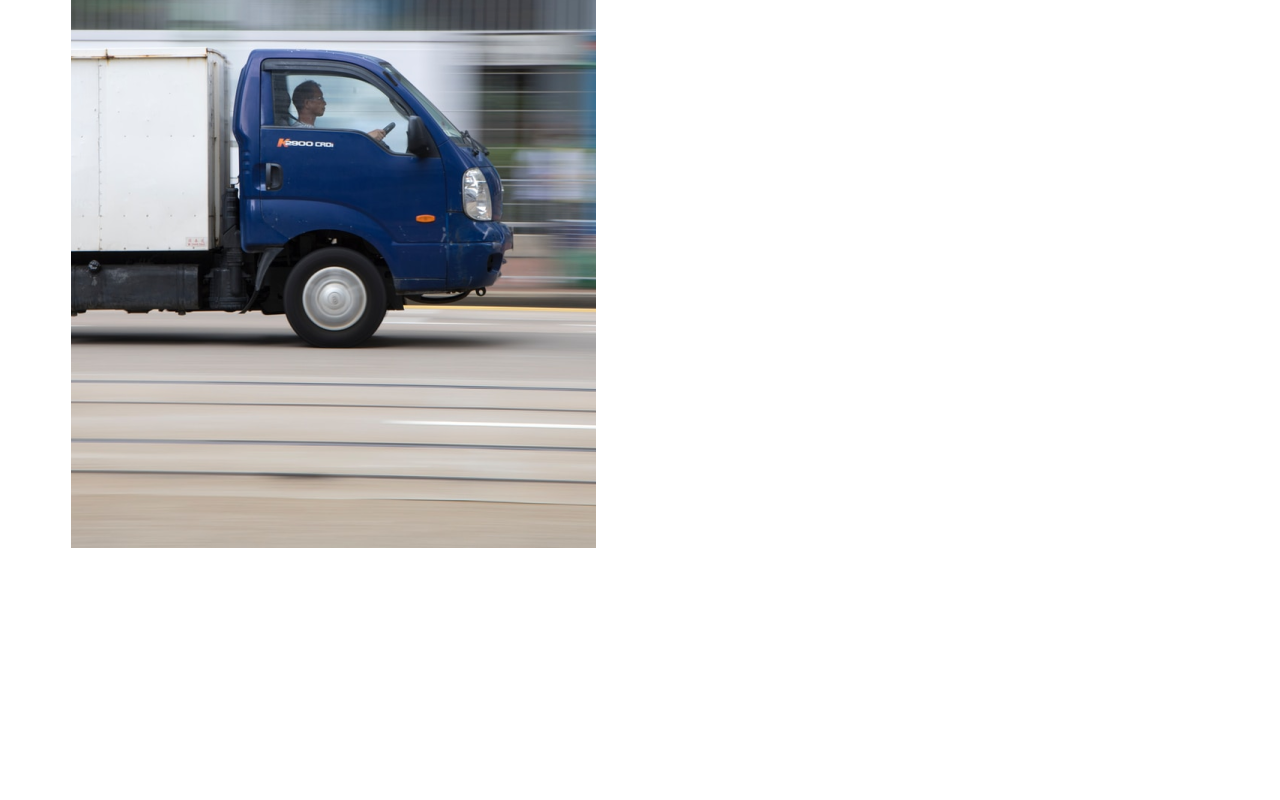
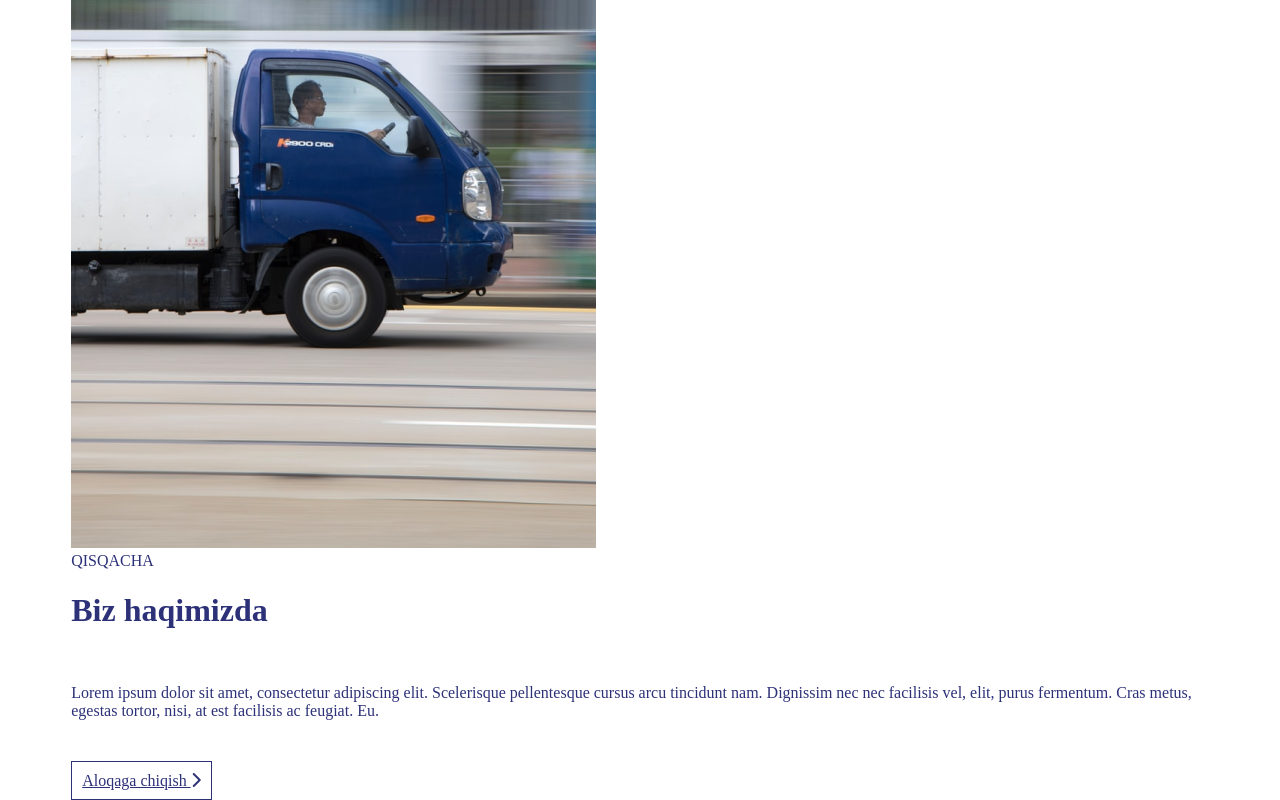
Before and after one commit to hakimov-dev/truck-service-landing, a Vue app: page / in a window 1280 px wide. Shown: the part 3509-4309 px from the top of the page. Before the commit the page ends 4069 px from the top, so only its background shows below. Built offline with nearby package versions, Linux system fonts and the light colour scheme; the HTML template or start-up script is replaced by a standard one.

Commit message:
Added content.

```diff
--- a/src/components/About/index.vue
+++ b/src/components/About/index.vue
@@ -5,7 +5,14 @@
            <img class="content-2" src="@/assets/img/content-2.2.png" alt="">
            <img class="content-3" src="@/assets/img/content-2.3.png" alt="">
          </div>
-         <div class="content2"></div>
+         <div class="content2 w-3/5">
+          <span class="text-2xl">QISQACHA</span>
+           <h1 class="text-6xl font-bold">Biz haqimizda</h1>
+          <br>
+           <p class="leading-8 text-left w-3/5">Lorem ipsum dolor sit amet, consectetur adipiscing elit. Scelerisque pellentesque cursus arcu tincidunt nam. Dignissim nec nec facilisis vel, elit, purus fermentum. Cras metus, egestas tortor, nisi, at est facilisis ac feugiat. Eu.</p>
+          <br><br>
+           <a href="#contact" class="main-btn">Aloqaga chiqish <i class="fas fa-chevron-right"></i></a>
+         </div>
     </div>
 </template>
 
```
